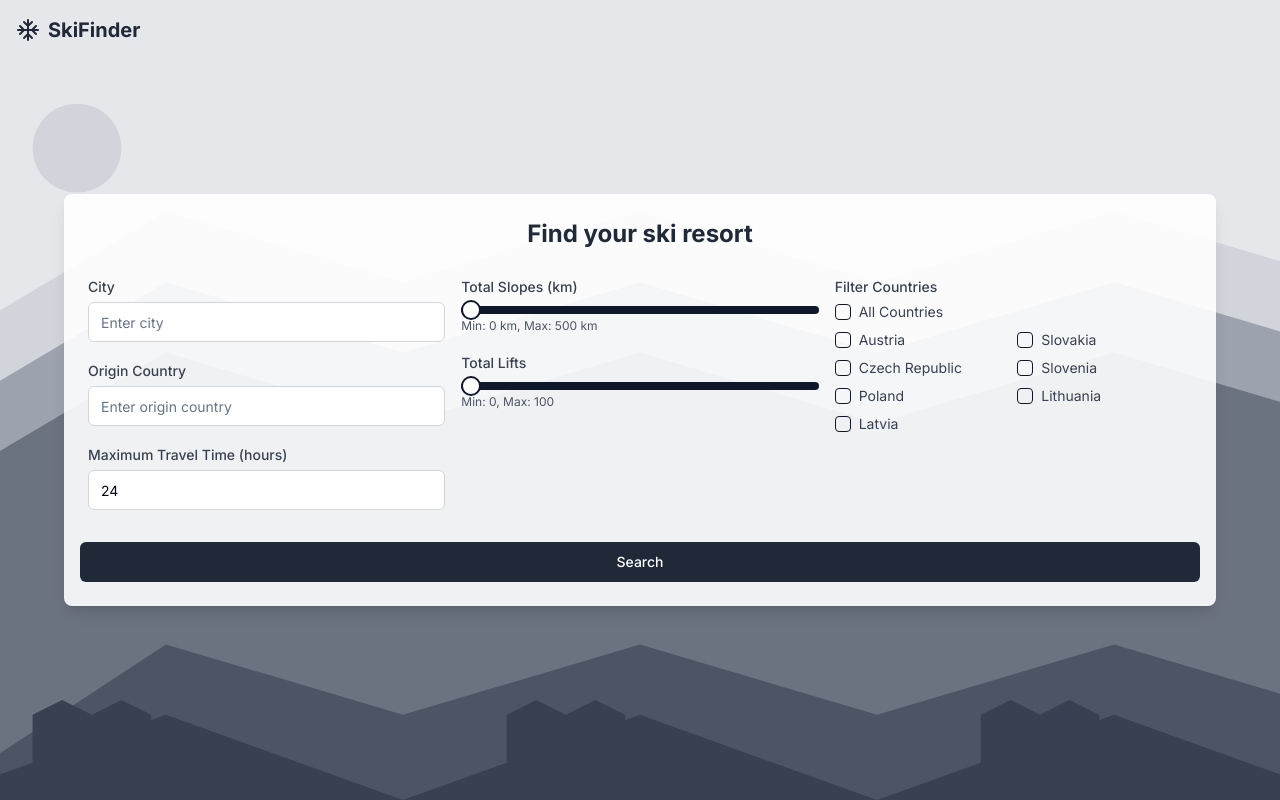
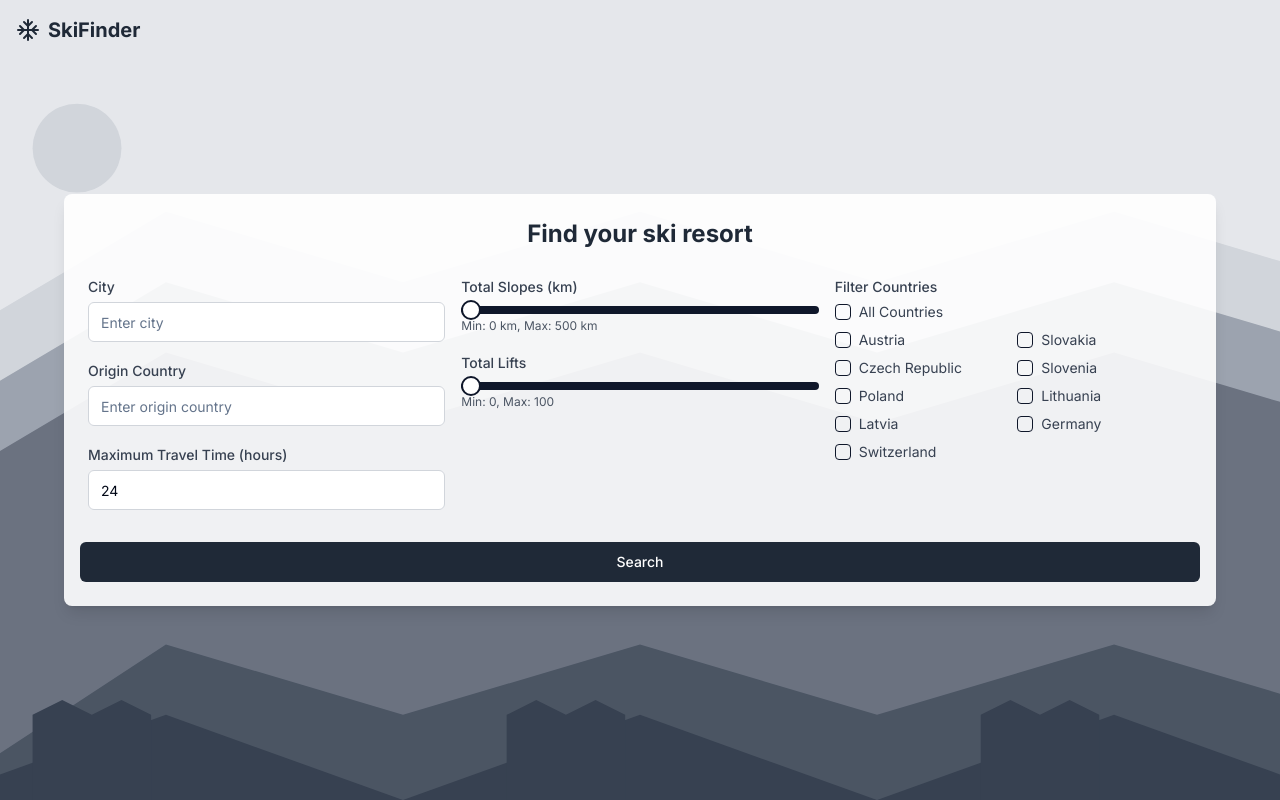
Before and after one commit to olekblok/ski-finder-frontend, a Next.js app: page / in a window 1280 px wide. Built offline with nearby package versions, Linux system fonts and the light colour scheme.

Commit message:
Add new countries

```diff
--- a/components/ski-resort-filter.tsx
+++ b/components/ski-resort-filter.tsx
@@ -11,7 +11,7 @@ import { LoadingOverlay } from './loading-overlay'
 import { MountainBackground } from './mountain-background'
 import { Snowflake } from 'lucide-react'
 
-const countries = ['Austria', 'Slovakia', 'Czech Republic', 'Slovenia', 'Poland', 'Lithuania', 'Latvia']
+const countries = ['Austria', 'Slovakia', 'Czech Republic', 'Slovenia', 'Poland', 'Lithuania', 'Latvia', 'Germany', 'Switzerland']
 
 export default function SkiResortFilter() {
   const router = useRouter()
```
